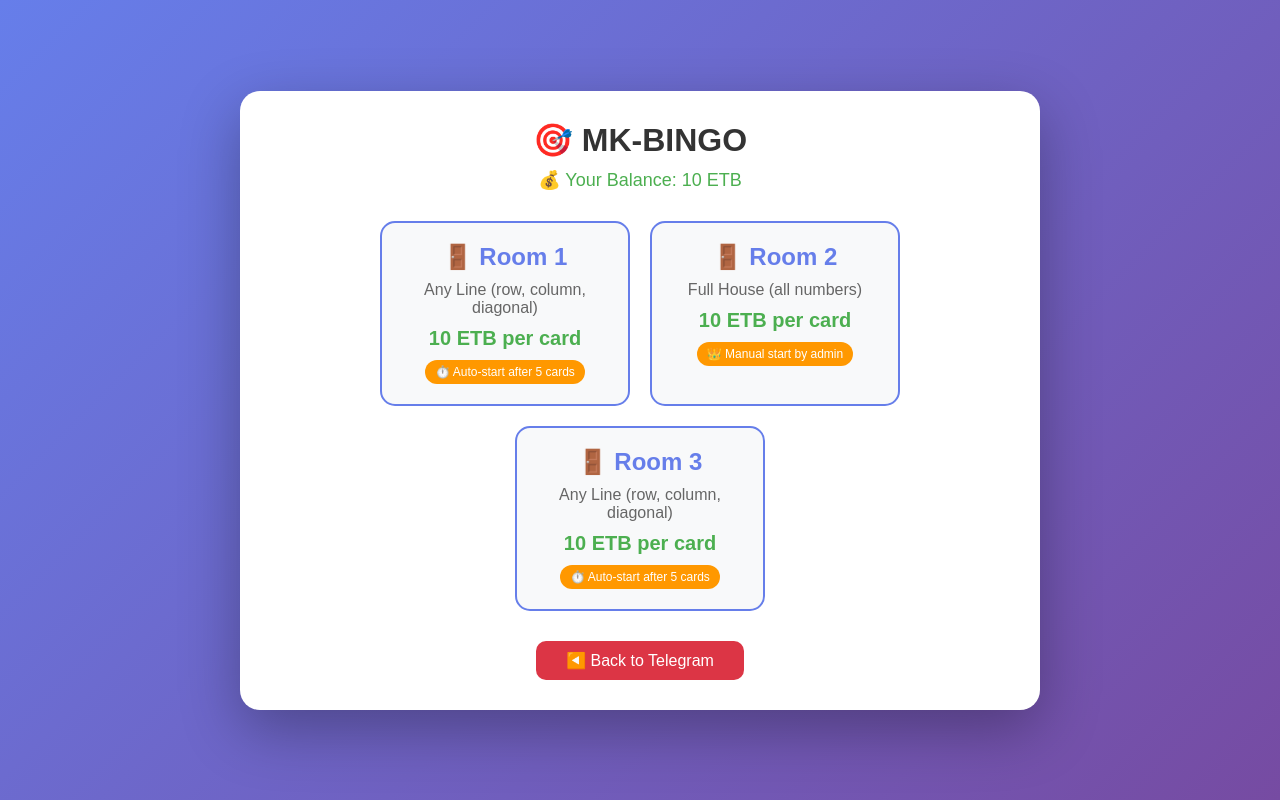
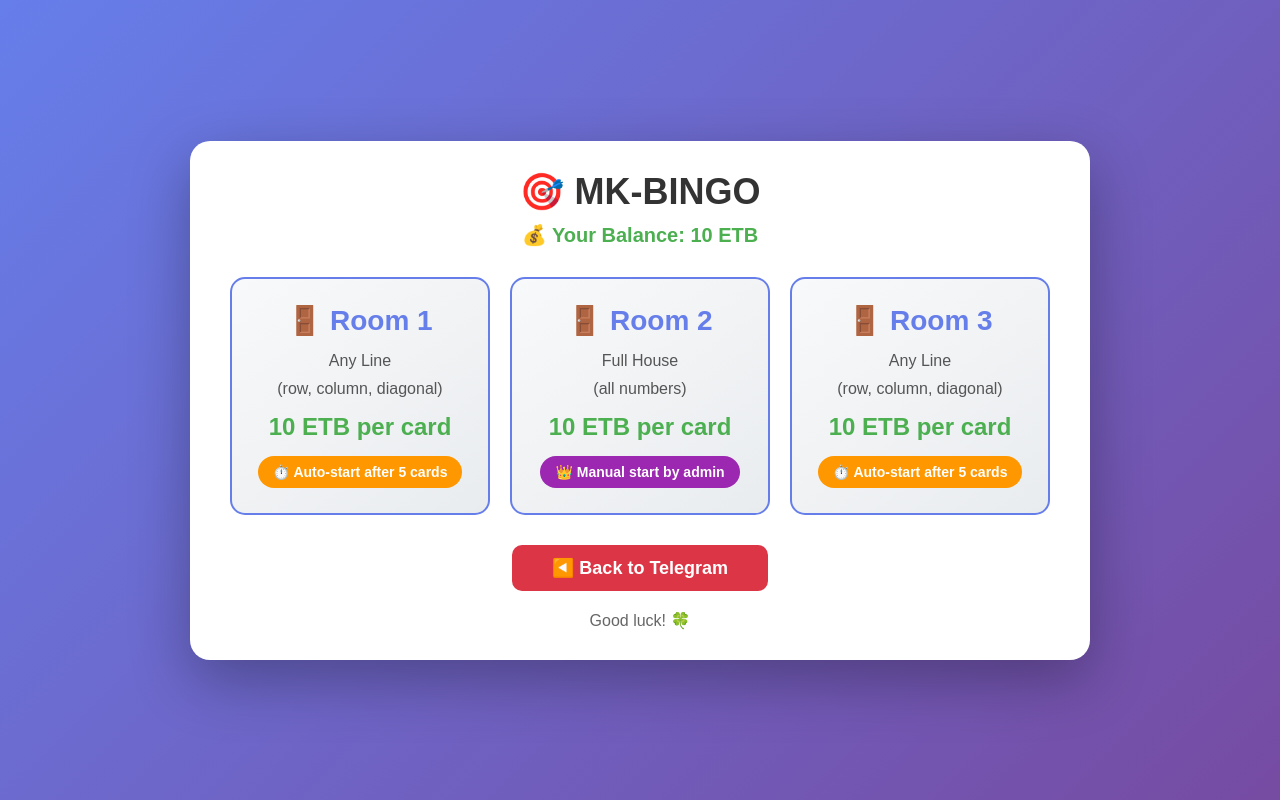
Before and after one commit to suedawel900-collab/Bingo, a FastAPI app: template templates/rooms.html in a window 1280 px wide. Run offline with FastAPI, Linux system fonts and the light colour scheme; the template is opened without the code that fills it: most values are stand-ins (such as "Sample title", 1, 10 or a date in 2020); parts of the project's set-up code (start-up, migrations or seed data) failed here and were passed over.

Commit message:
Update rooms.html

```diff
--- a/templates/rooms.html
+++ b/templates/rooms.html
@@ -15,7 +15,7 @@
             padding: 10px;
         }
         .container {
-            max-width: 800px;
+            max-width: 900px;
             width: 100%;
             background: white;
             border-radius: 20px;
@@ -26,65 +26,80 @@
         h1 {
             color: #333;
             margin-bottom: 10px;
+            font-size: 36px;
         }
         .balance {
-            font-size: 18px;
+            font-size: 20px;
             color: #4CAF50;
             margin-bottom: 30px;
+            font-weight: bold;
         }
         .rooms {
             display: flex;
             flex-wrap: wrap;
             gap: 20px;
             justify-content: center;
+            margin-bottom: 30px;
         }
         .room-card {
-            background: #f8f9fa;
+            background: linear-gradient(145deg, #f8f9fa, #e9ecef);
             border: 2px solid #667eea;
             border-radius: 15px;
-            padding: 20px;
-            width: 250px;
+            padding: 25px 20px;
+            width: 260px;
             cursor: pointer;
             transition: transform 0.3s, box-shadow 0.3s;
+            text-align: center;
         }
         .room-card:hover {
-            transform: translateY(-5px);
-            box-shadow: 0 10px 30px rgba(102,126,234,0.4);
+            transform: translateY(-10px);
+            box-shadow: 0 20px 40px rgba(102,126,234,0.4);
         }
         .room-card h2 {
             color: #667eea;
-            margin-bottom: 10px;
+            margin-bottom: 15px;
+            font-size: 28px;
+        }
+        .room-card .pattern {
+            color: #555;
+            margin: 10px 0;
+            font-size: 16px;
         }
         .room-card .price {
-            font-size: 20px;
+            font-size: 24px;
             font-weight: bold;
             color: #4CAF50;
-            margin: 10px 0;
-        }
-        .room-card .pattern {
-            color: #666;
-            margin: 10px 0;
+            margin: 15px 0;
         }
         .room-card .start-type {
             background: #ff9800;
             color: white;
-            padding: 5px 10px;
-            border-radius: 20px;
+            padding: 8px 15px;
+            border-radius: 25px;
             display: inline-block;
-            font-size: 12px;
+            font-size: 14px;
+            font-weight: bold;
+        }
+        .room-card.room2 .start-type {
+            background: #9c27b0;
         }
         .back-btn {
-            margin-top: 30px;
-            padding: 10px 30px;
+            padding: 12px 40px;
             background: #dc3545;
             color: white;
             border: none;
             border-radius: 10px;
             cursor: pointer;
-            font-size: 16px;
+            font-size: 18px;
+            font-weight: bold;
+            transition: background 0.3s;
         }
         .back-btn:hover {
             background: #c82333;
+        }
+        .footer {
+            margin-top: 20px;
+            color: #666;
         }
     </style>
 </head>
@@ -97,15 +112,17 @@
             <!-- Room 1 -->
             <div class="room-card" onclick="selectRoom(1)">
                 <h2>🚪 Room 1</h2>
-                <div class="pattern">Any Line (row, column, diagonal)</div>
+                <div class="pattern">Any Line</div>
+                <div class="pattern">(row, column, diagonal)</div>
                 <div class="price">{{ price_room1 }} ETB per card</div>
                 <div class="start-type">⏱️ Auto-start after 5 cards</div>
             </div>
 
             <!-- Room 2 -->
-            <div class="room-card" onclick="selectRoom(2)">
+            <div class="room-card room2" onclick="selectRoom(2)">
                 <h2>🚪 Room 2</h2>
-                <div class="pattern">Full House (all numbers)</div>
+                <div class="pattern">Full House</div>
+                <div class="pattern">(all numbers)</div>
                 <div class="price">{{ price_room2 }} ETB per card</div>
                 <div class="start-type">👑 Manual start by admin</div>
             </div>
@@ -113,24 +130,27 @@
             <!-- Room 3 -->
             <div class="room-card" onclick="selectRoom(3)">
                 <h2>🚪 Room 3</h2>
-                <div class="pattern">Any Line (row, column, diagonal)</div>
+                <div class="pattern">Any Line</div>
+                <div class="pattern">(row, column, diagonal)</div>
                 <div class="price">{{ price_room3 }} ETB per card</div>
                 <div class="start-type">⏱️ Auto-start after 5 cards</div>
             </div>
         </div>
 
         <button class="back-btn" onclick="goBack()">◀️ Back to Telegram</button>
+        <div class="footer">Good luck! 🍀</div>
     </div>
 
     <script>
         const userId = {{ user_id }};
+        const botUsername = "{{ bot_username }}";
 
         function selectRoom(roomId) {
             window.location.href = `/game?user_id=${userId}&game_id=${roomId}`;
         }
 
         function goBack() {
-            window.location.href = `https://t.me/{{ bot_username }}`;  // Replace with your bot's username
+            window.location.href = `https://t.me/${botUsername}`;
         }
     </script>
 </body>
```
